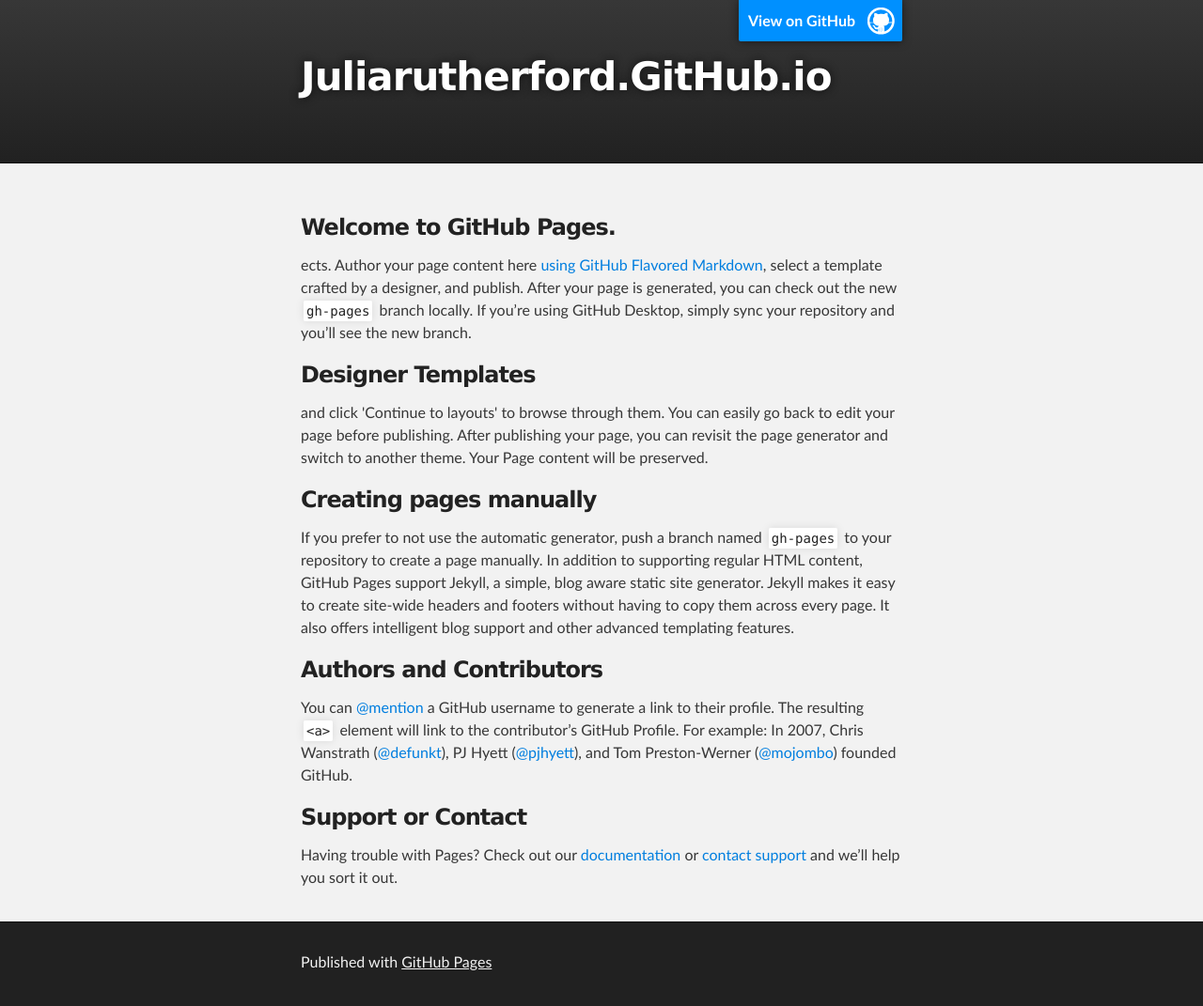
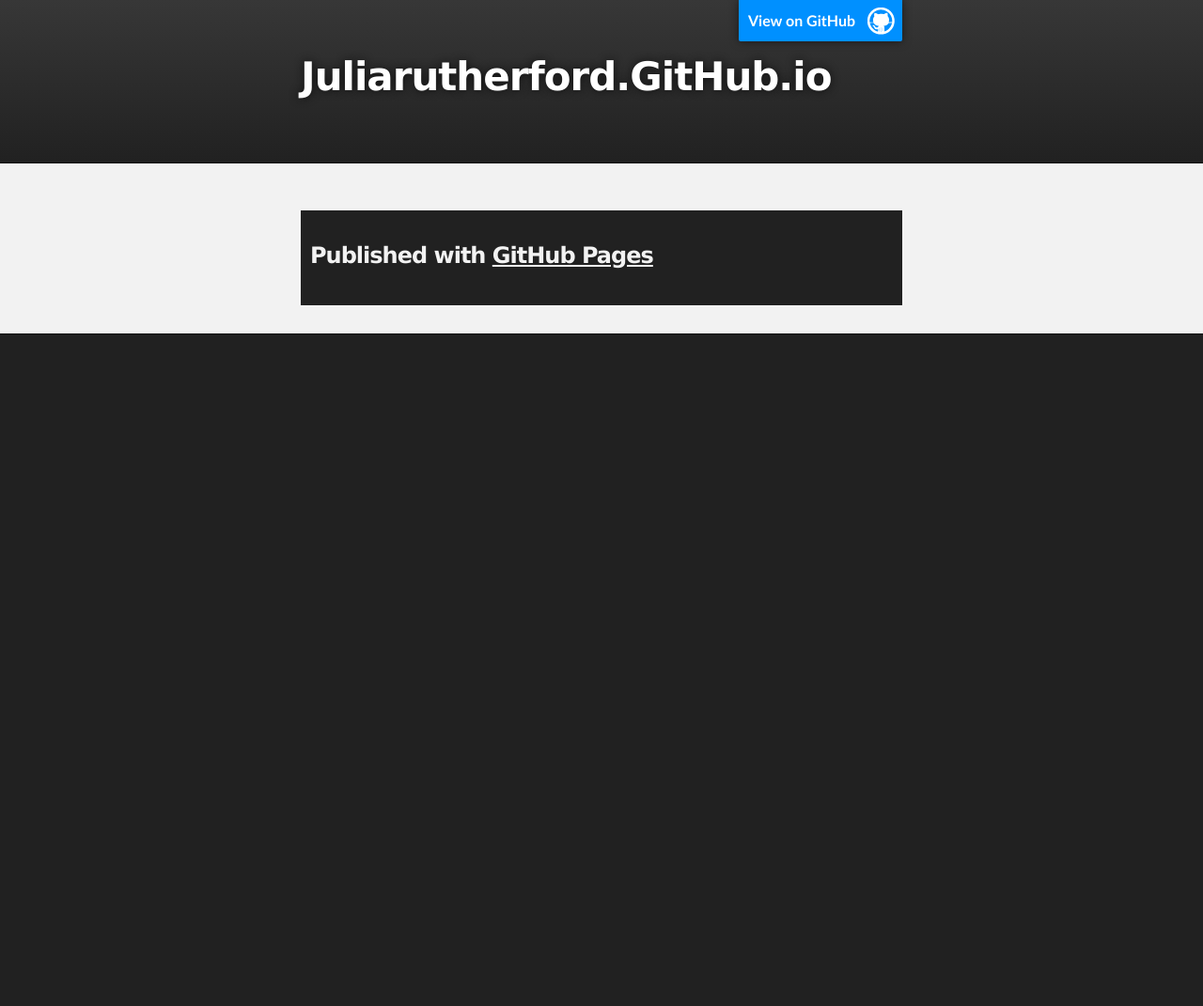
Before and after one commit to juliarutherford/juliarutherford.github.io, a plain HTML site: page index.html in a window 1280 px wide. Shown: the whole page at 94% size. After the commit the page ends 800 px from the top, so only its background shows below. Drawn offline with Linux system fonts and the light colour scheme.

Commit message:
Update index.html

```diff
--- a/index.html
+++ b/index.html
@@ -28,31 +28,7 @@
     <div id="main_content_wrap" class="outer">
       <section id="main_content" class="inner">
         <h3>
-<a id="welcome-to-github-pages" class="anchor" href="#welcome-to-github-pages" aria-hidden="true"><span class="octicon octicon-link"></span></a>Welcome to GitHub Pages.</h3>
 
-<p>ects. Author your page content here <a href="https://guides.github.com/features/mastering-markdown/">using GitHub Flavored Markdown</a>, select a template crafted by a designer, and publish. After your page is generated, you can check out the new <code>gh-pages</code> branch locally. If you’re using GitHub Desktop, simply sync your repository and you’ll see the new branch.</p>
-
-<h3>
-<a id="designer-templates" class="anchor" href="#designer-templates" aria-hidden="true"><span class="octicon octicon-link"></span></a>Designer Templates</h3>
-
-<p> and click 'Continue to layouts' to browse through them. You can easily go back to edit your page before publishing. After publishing your page, you can revisit the page generator and switch to another theme. Your Page content will be preserved.</p>
-
-<h3>
-<a id="creating-pages-manually" class="anchor" href="#creating-pages-manually" aria-hidden="true"><span class="octicon octicon-link"></span></a>Creating pages manually</h3>
-
-<p>If you prefer to not use the automatic generator, push a branch named <code>gh-pages</code> to your repository to create a page manually. In addition to supporting regular HTML content, GitHub Pages support Jekyll, a simple, blog aware static site generator. Jekyll makes it easy to create site-wide headers and footers without having to copy them across every page. It also offers intelligent blog support and other advanced templating features.</p>
-
-<h3>
-<a id="authors-and-contributors" class="anchor" href="#authors-and-contributors" aria-hidden="true"><span class="octicon octicon-link"></span></a>Authors and Contributors</h3>
-
-<p>You can <a href="https://github.com/blog/821" class="user-mention">@mention</a> a GitHub username to generate a link to their profile. The resulting <code>&lt;a&gt;</code> element will link to the contributor’s GitHub Profile. For example: In 2007, Chris Wanstrath (<a href="https://github.com/defunkt" class="user-mention">@defunkt</a>), PJ Hyett (<a href="https://github.com/pjhyett" class="user-mention">@pjhyett</a>), and Tom Preston-Werner (<a href="https://github.com/mojombo" class="user-mention">@mojombo</a>) founded GitHub.</p>
-
-<h3>
-<a id="support-or-contact" class="anchor" href="#support-or-contact" aria-hidden="true"><span class="octicon octicon-link"></span></a>Support or Contact</h3>
-
-<p>Having trouble with Pages? Check out our <a href="https://help.github.com/pages">documentation</a> or <a href="https://github.com/contact">contact support</a> and we’ll help you sort it out.</p>
-      </section>
-    </div>
 
     <!-- FOOTER  -->
     <div id="footer_wrap" class="outer">
```
